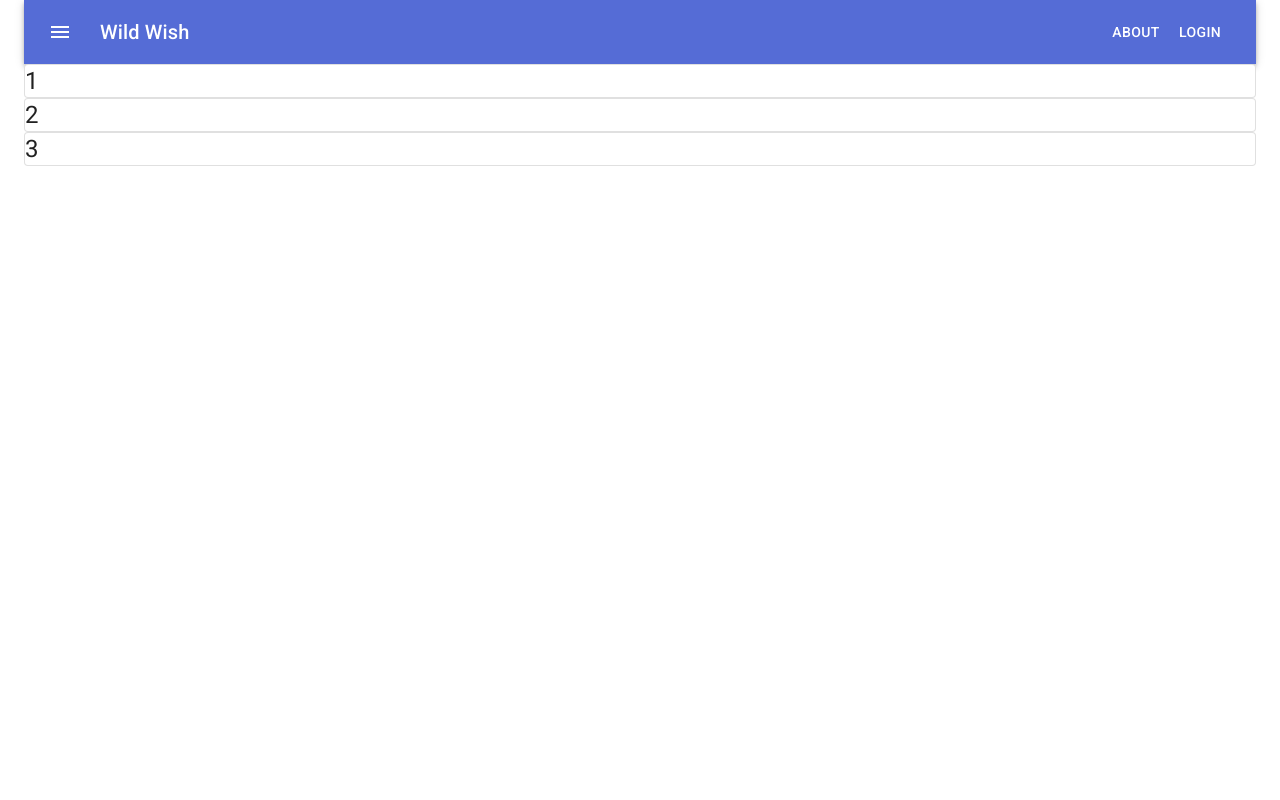
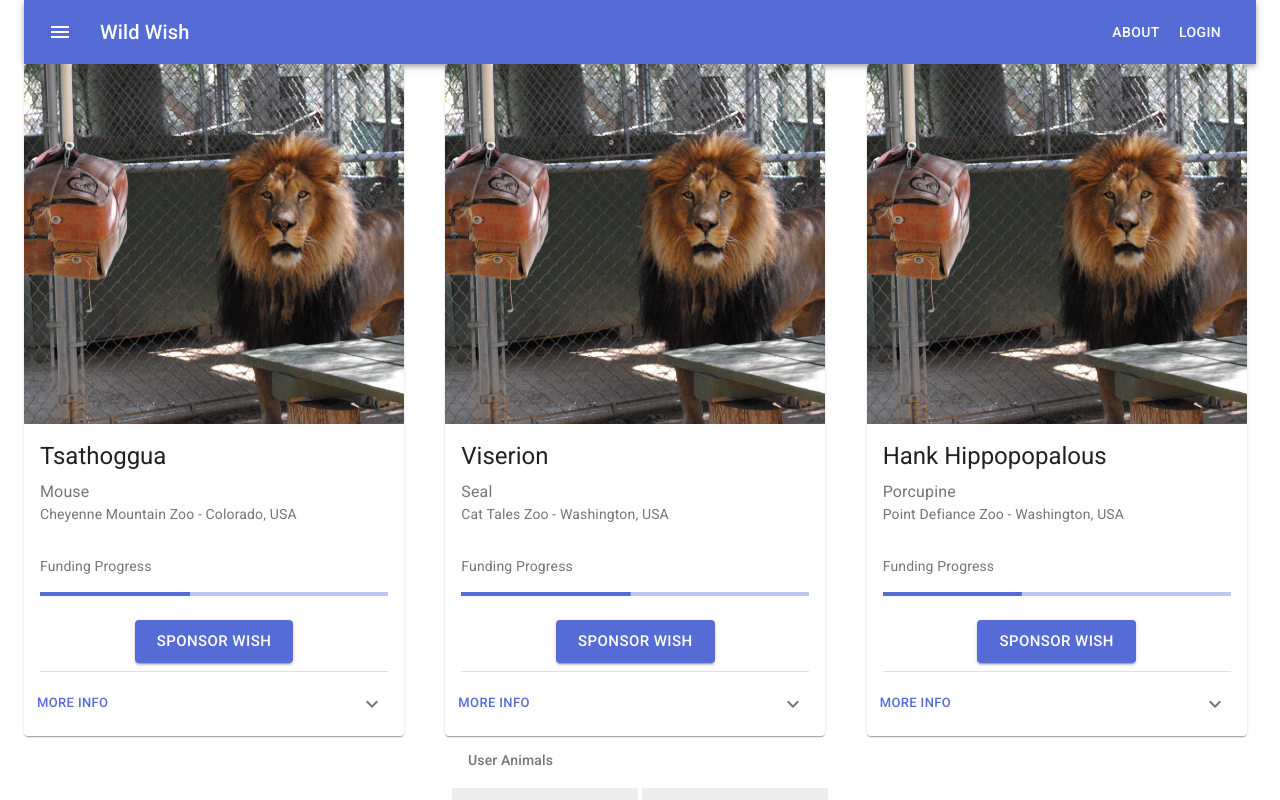
Before and after one commit to wolfmathias/wildwish-react-mui, a React (Create React App) app: page / in a window 1280 px wide. Shown: the top 800 px of the page. Built offline with nearby package versions, Linux system fonts and the light colour scheme.

Commit message:
import animals and wishes

```diff
--- a/src/App.js
+++ b/src/App.js
@@ -5,8 +5,12 @@ import Link from '@material-ui/core/Link';
 import NavBar from './components/NavBar'
 import WishCardGrid from './components/wishcard/WishCardGrid';
 
-import DonateForm from './components/DonateForm'
+import DonateForm from './components/DonateForm';
 import DonationList from './components/DonationList';
+import AnimalGrid from './components/animal/AnimalGrid';
+
+import animals from './data/Animals';
+import wishes from './data/Wishes';
 
 function Copyright() {
   return (
@@ -50,8 +54,9 @@ export default function App() {
     <Container >
         <NavBar/>
         {/* <DonateForm/> */}
-        {/* <WishCardGrid /> */}
-        <DonationList donations={donations} />
+        <WishCardGrid wishes={wishes} />
+        {/* <DonationList donations={donations} /> */}
+        <AnimalGrid animals={animals}/>
     </Container>
   );
 }
```
